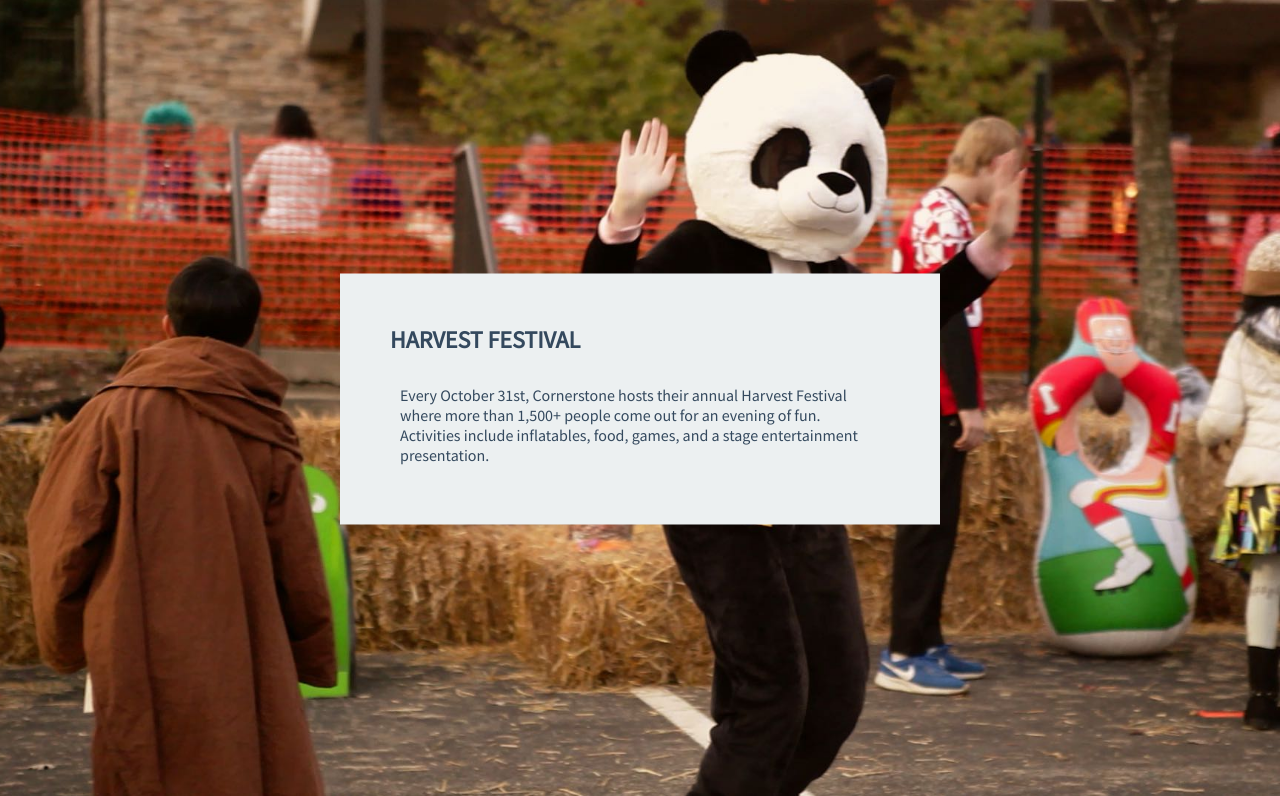
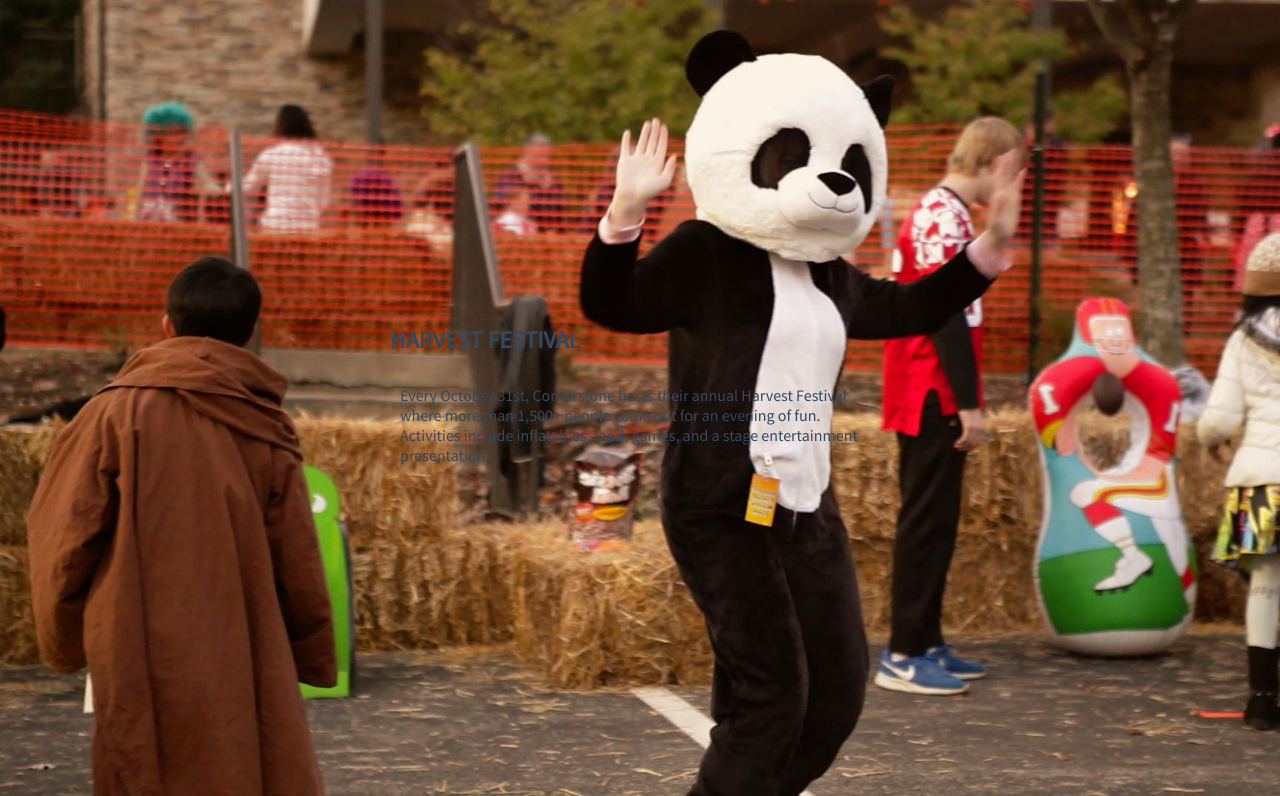
Before and after one commit to Cornerstone-Church/CAG-MainWebsite, a PHP site: page /events/index.html in a window 1280 px wide; the page is wider, and only the part inside the window is pictured. Shown: the part 1458-2254 px from the top of that part. Run offline with PHP 8.4, Linux system fonts and the light colour scheme.

Commit message:
Modified the background color on text

```diff
--- a/events/index.html
+++ b/events/index.html
@@ -6,7 +6,7 @@
     <meta charset="utf8">
     <meta name="viewport" content="width=device-width, initial-scale=1">
     <link rel="stylesheet" href="/styles/style.css?version=19040801">
-    <link rel="stylesheet" href="./styles/events_style.css">
+    <link rel="stylesheet" href="./styles/events_style.css?version=19040901">
     <link rel="stylesheet" href="./styles/banner.css">
     <script src="../../scripts/jquery-3.3.1.min.js">
     </script>
--- a/events/styles/events_style.css
+++ b/events/styles/events_style.css
@@ -96,7 +96,7 @@ h2 {
     width: 70%;
     transform: translate(-50%, -50%);
 
-    background-color: var(--theme-primary-color);
+    background-color: rgba(var(--theme-primary-color--rgb), .8);
     padding: 50px;
 }
 
```
